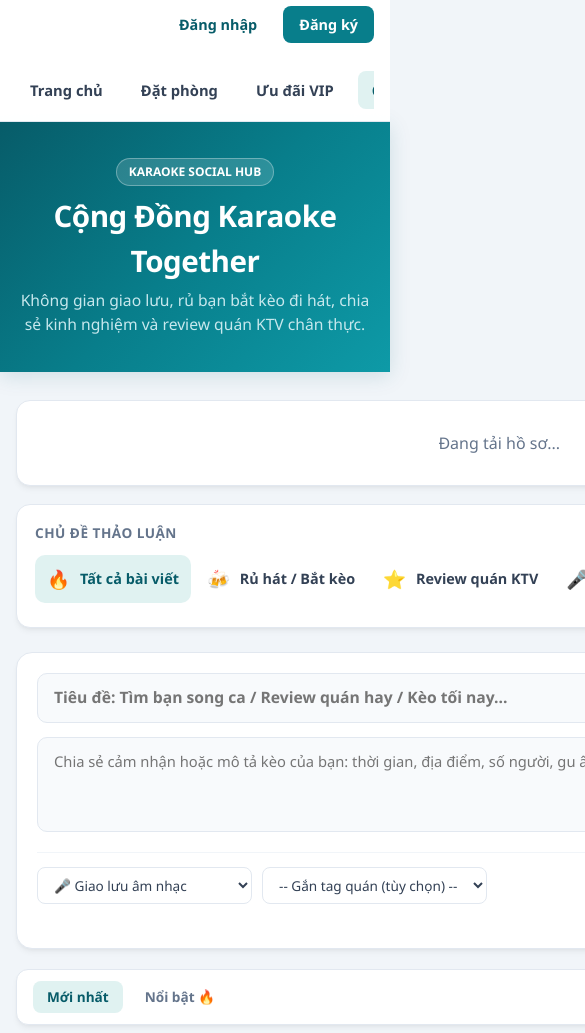
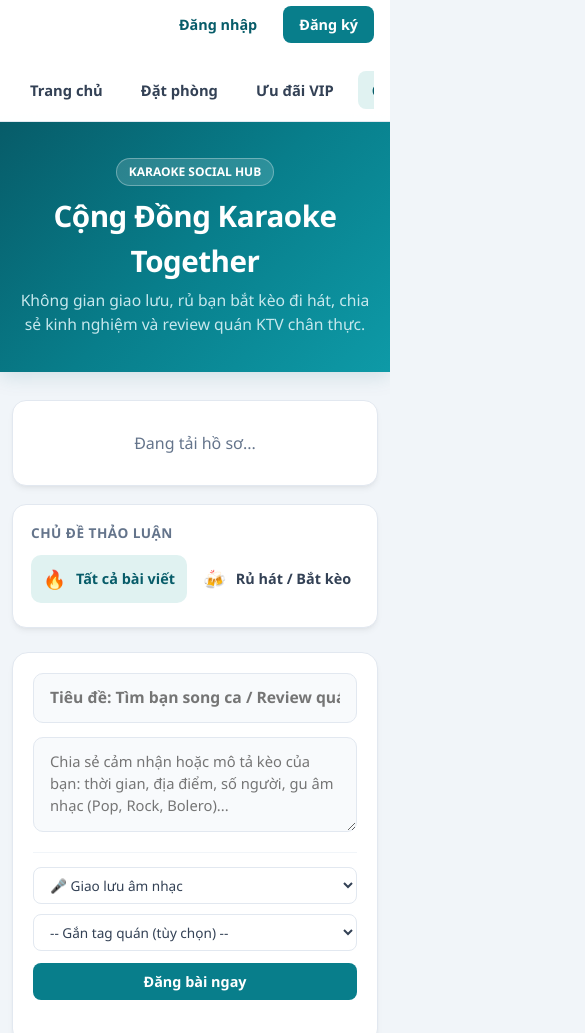
Before and after one commit to tuanno1825-max/KTV-pat, a website: page public/html/cong-dong.html in a window 390 px wide. Shown: the part 84-1117 px from the top of the page, 585 px wide, since content can reach past the window. Drawn offline with Linux system fonts and the light colour scheme; no server answers.

Commit message:
dinh dang lai mobile

```diff
--- a/public/css/cong-dong.css
+++ b/public/css/cong-dong.css
@@ -827,7 +827,10 @@ textarea {
 /* Responsive */
 @media (max-width: 992px) {
   .khung-dien-dan {
-    grid-template-columns: 220px 1fr;
+    grid-template-columns: 220px minmax(0, 1fr);
+  }
+  .cot-giua {
+    min-width: 0;
   }
   .cot-phai {
     display: none;
@@ -841,7 +844,63 @@ textarea {
     gap: 10px;
   }
   .khung-dien-dan {
-    grid-template-columns: 1fr;
+    grid-template-columns: minmax(0, 1fr);
+    width: calc(100% - 24px);
+  }
+  .cot-trai,
+  .cot-giua {
+    width: 100%;
+    min-width: 0;
+  }
+  .khung-tao-bai-viet,
+  .the-bai-viet,
+  .thanh-loc-feed {
+    width: 100%;
+    min-width: 0;
+    max-width: 100%;
+  }
+  .thanh-loc-feed {
+    flex-wrap: wrap;
+    padding: 10px 12px;
+  }
+  .tab-loc {
+    max-width: 100%;
+    overflow-x: auto;
+  }
+  .o-tim-feed {
+    flex: 1 1 190px;
+    min-width: 0;
+  }
+  .o-tim-feed input {
+    width: 100%;
+    min-width: 0;
+  }
+  .chan-tao-bai,
+  .nhom-tuy-chon-dang {
+    width: 100%;
+  }
+  .nhom-tuy-chon-dang select {
+    flex: 1 1 180px;
+    min-width: 0;
+    max-width: 100%;
+  }
+  .nut-dang-bai {
+    width: 100%;
+  }
+  .the-bai-viet {
+    padding: 16px;
+  }
+  .cot-giua,
+  .the-bai-viet,
+  .chi-tiet-bai-viet,
+  .noi-dung-bai-viet {
+    overflow-wrap: anywhere;
+  }
+  .dau-the-bai {
+    gap: 10px;
+  }
+  .thanh-tuong-tac {
+    flex-wrap: wrap;
   }
   .cot-trai {
     position: static;
```
